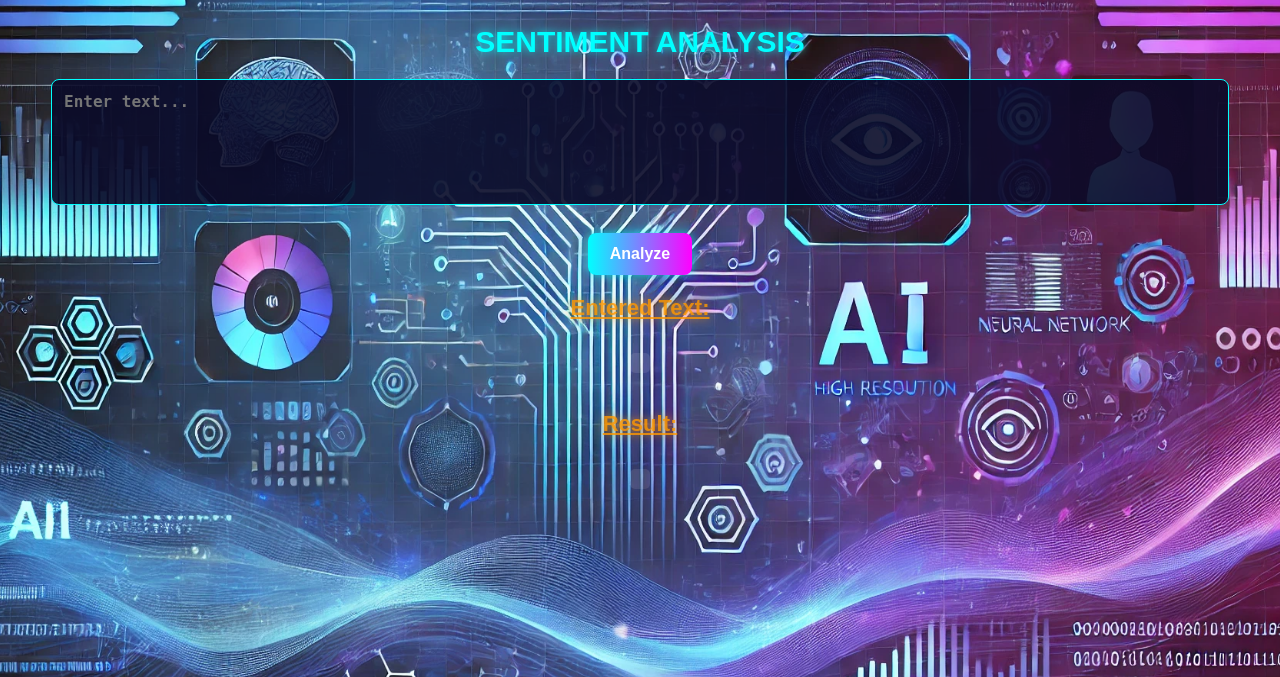
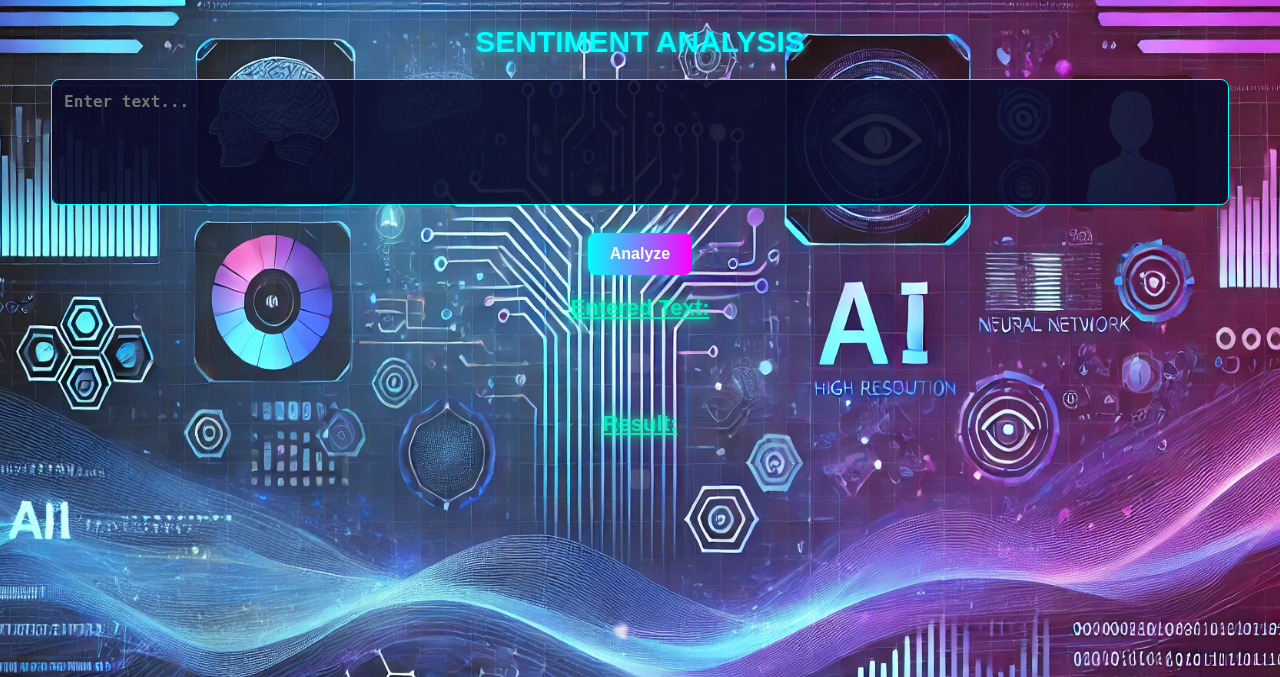
Before and after one commit to GNANESWARIG/sentiment-analysis, a Flask app: page / in a window 1280 px wide. Shown: the top 677 px of the page. Run offline with Flask 3, Linux system fonts and the light colour scheme.

Commit message:
Update style.css

```diff
--- a/static/style.css
+++ b/static/style.css
@@ -109,9 +109,8 @@
     font-size: 22px;
     margin-top: 20px;
     text-decoration: underline;
-
-    color: rgba(255, 153, 0, 0.8);
-    text-shadow: 0 0 10px rgba(255, 153, 0, 0.8);
+  color: rgba(0, 255, 200, 0.8); /* Blended blue-green */
+    text-shadow: 0 0 10px rgba(0, 255, 200, 0.8), 0 0 20px rgba(0, 255, 128, 0.6);
 
 
 }
```
